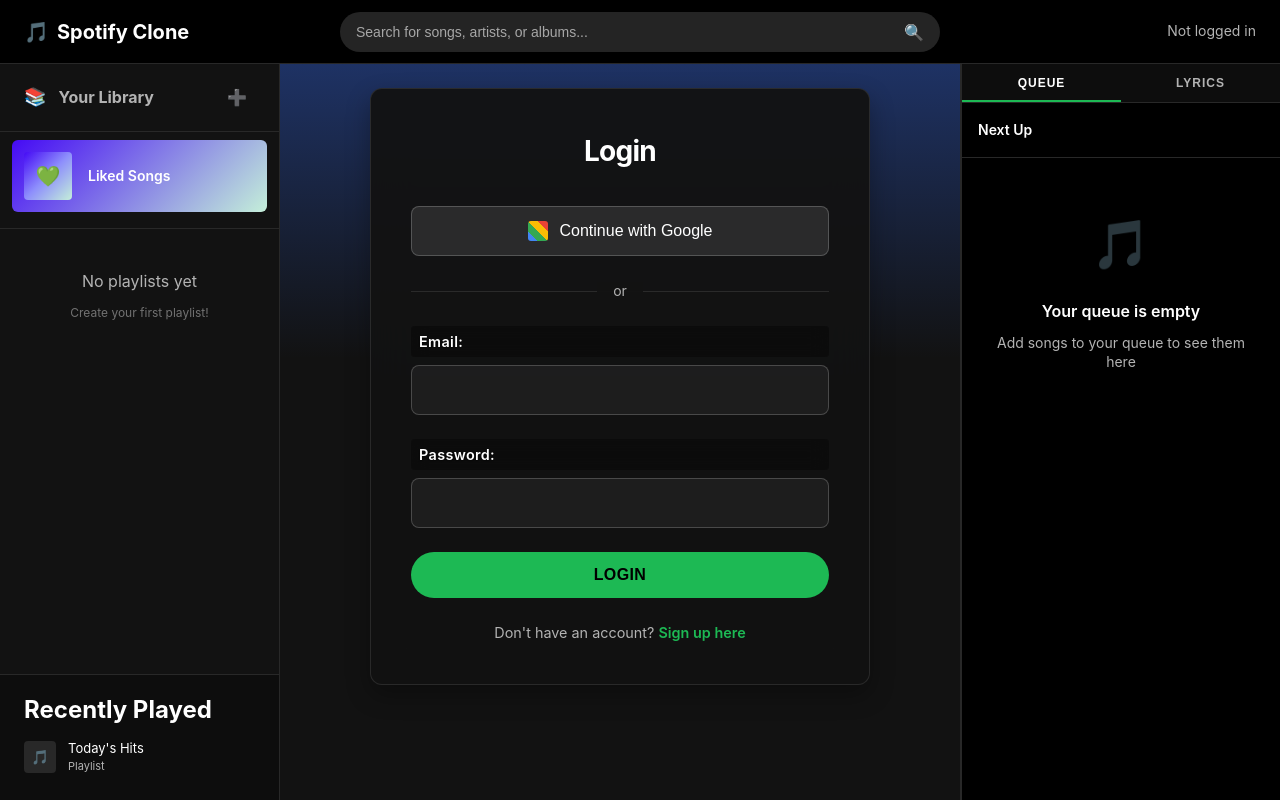
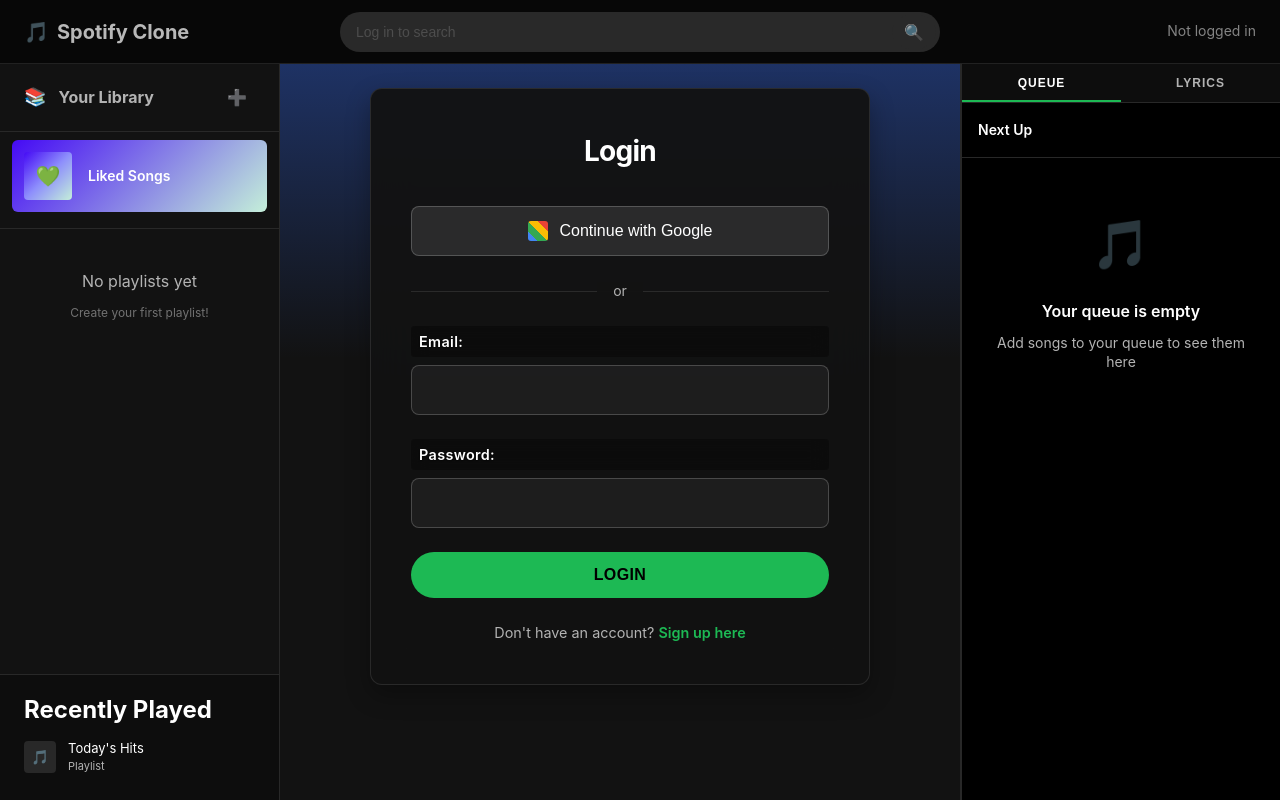
Before and after one commit to rubenz58/PR3_Spotify_clone, a React (Create React App) app in the folder frontend/: page /login in a window 1280 px wide. Built offline with nearby package versions, Linux system fonts and the light colour scheme.

Commit message:
+FR: Header opaque if not logged in

```diff
--- a/frontend/src/components/Spotify/Header/Header.css
+++ b/frontend/src/components/Spotify/Header/Header.css
@@ -128,6 +128,30 @@
   border-color: white;
 }
 
+/* Disabled header state */
+.header-disabled {
+    background-color: rgba(0, 0, 0, 0.8); /* Darker background */
+    opacity: 0.7;
+}
+
+/* Disabled search input */
+.search-input-disabled {
+    background-color: #333 !important;
+    color: #666 !important;
+    cursor: not-allowed;
+}
+
+.search-input-disabled::placeholder {
+    color: #666 !important;
+}
+
+/* Disabled search button */
+.search-button-disabled {
+    background-color: #333 !important;
+    color: #666 !important;
+    cursor: not-allowed;
+}
+
 /* Responsive Design */
 @media (max-width: 768px) {
   .header {
--- a/frontend/src/components/Spotify/Header/index.js
+++ b/frontend/src/components/Spotify/Header/index.js
@@ -9,20 +9,17 @@
 
     const handleSearch = (e) => {
         e.preventDefault();
-    // TODO: Implement search functionality
+        if (!user) return; // Prevent search if not logged in
         console.log('Searching for:', searchQuery);
     };
 
     const handleSearchChange = (e) => {
+        if (!user) return; // Prevent typing if not logged in
         setSearchQuery(e.target.value);
-    // TODO: Add real-time search suggestions
     };
 
-  // IF: !user or loading -> display loading state for this component.
-
-
     return (
-    <header className="header">
+        <header className={`header ${!user ? 'header-disabled' : ''}`}>
             <div className="header-left">
                 <div className="logo">
                     🎵 <span className="logo-text">Spotify Clone</span>
@@ -34,12 +31,17 @@
                     <div className="search-container">
                         <input
                             type="text"
-              className="search-input"
-              placeholder="Search for songs, artists, or albums..."
+                            className={`search-input ${!user ? 'search-input-disabled' : ''}`}
+                            placeholder={user ? "Search for songs, artists, or albums..." : "Log in to search"}
                             value={searchQuery}
                             onChange={handleSearchChange}
+                            disabled={!user}
                         />
-            <button type="submit" className="search-button">
+                        <button
+                            type="submit"
+                            className={`search-button ${!user ? 'search-button-disabled' : ''}`}
+                            disabled={!user}
+                        >
                             🔍
                         </button>
                     </div>
--- a/frontend/src/stores/useStore.js
+++ b/frontend/src/stores/useStore.js
@@ -13,7 +13,6 @@
     oAuthLoading: false,      // Google login
     user: null,
     token: null,
-    // loading: true, -> Now: authLoading
 
     // Setters (for direct state updates if needed)
     setUser: (user) => set({ user }),
```
Also changed, not shown: 1 other file (tests, documents, lock files or other folders). Lines whose indentation alone changed are shown as unchanged.
